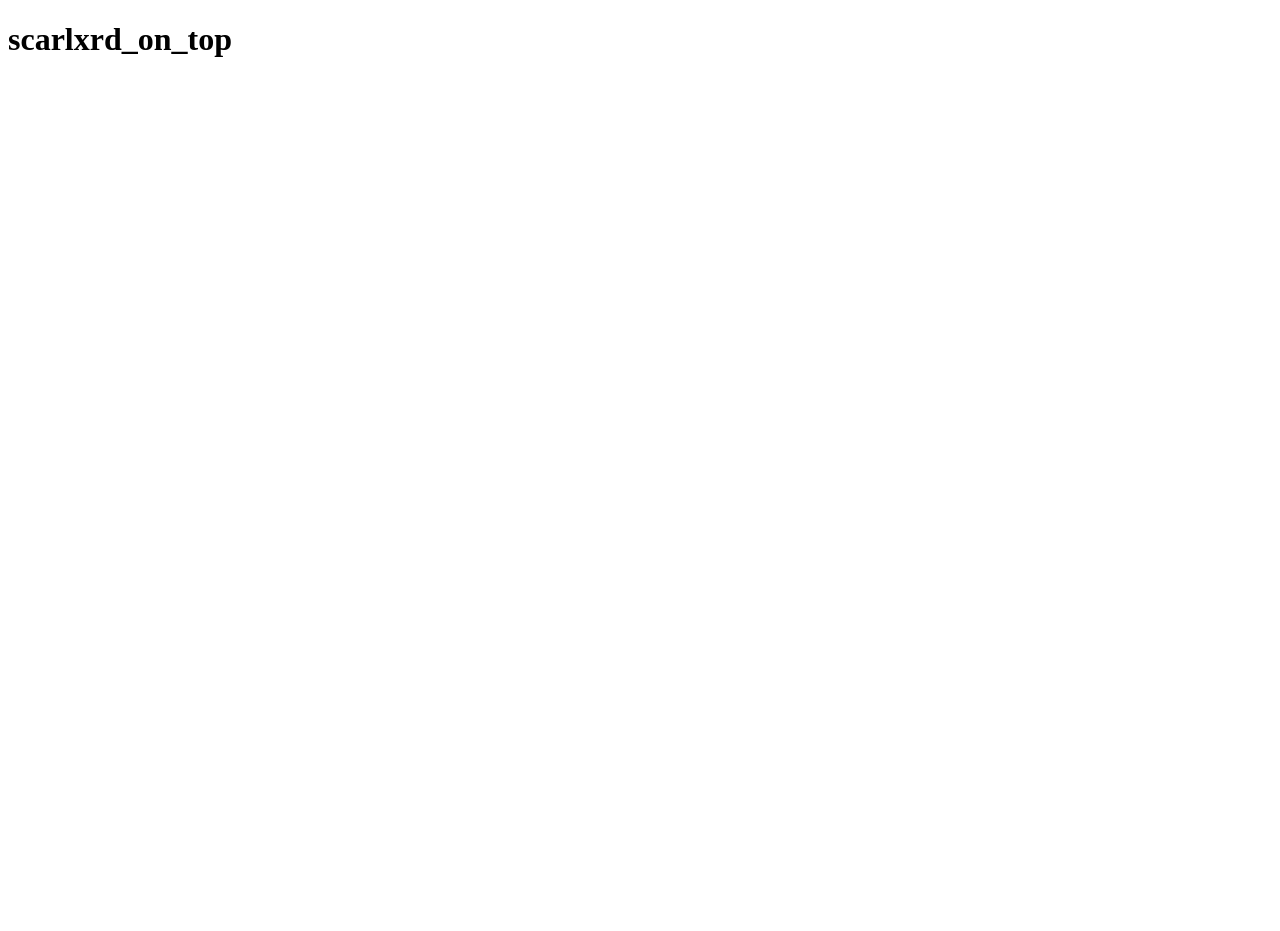
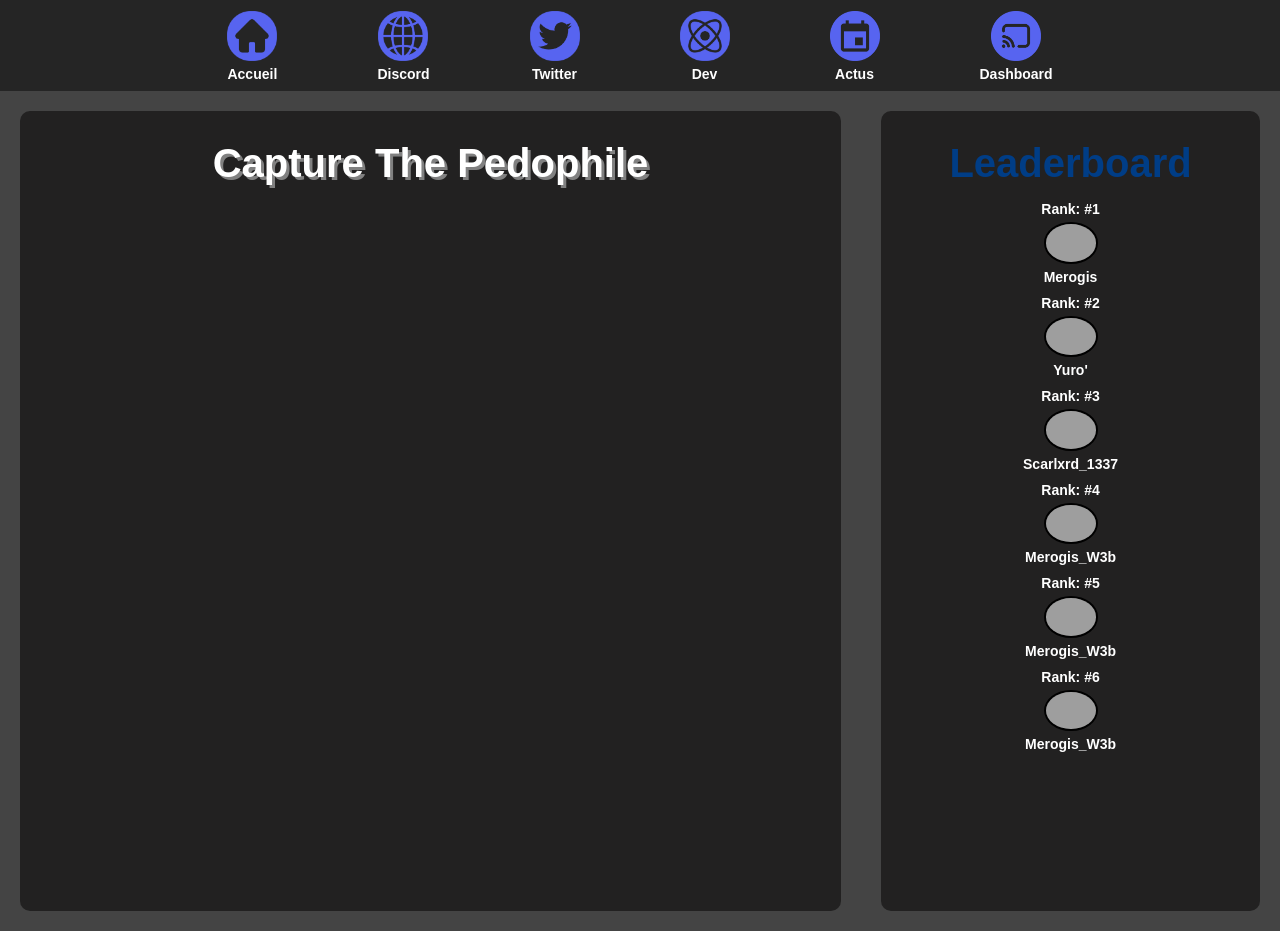
Before and after one commit to Scarlxrd211/211-Site, a Node server app: page /ctp/weekly in a window 1280 px wide. Before the commit the page is almost empty. Before the commit the page ends 57 px from the top, so only its background shows below. Run offline with Node 20, Linux system fonts and the light colour scheme; the visitor is signed in with stand-in values (Sample User, id 1); some libraries are stand-ins or nearby versions; grey boxes are pictures that could not be loaded.

Commit message:
Update ctp

```diff
--- a/ctp.html
+++ b/ctp.html
@@ -2,9 +2,64 @@
     <meta charset="UTF-8">
     <meta name="viewport" content="width=device-width, initial-scale=1.0">
     <link rel="stylesheet" href="/css/ctp.css">
-    <title>Document</title>
+    <title>211 CCXI | CTP</title>
 </head>
 <body>
-    <h1 id="test">scarlxrd_on_top</h1>
+    <div class="navbar">
+        <a href="/" class="logo-link">
+            <img src="/images/left-discord.png">
+            <span>Accueil</span>
+        </a>
+        <a href="https://discord.gg/211" target="_blank" class="logo-link">
+            <img src="/images/server.png" alt="Logo Serveur Discord">
+            <span>Discord</span>
+        </a>
+        <a href="https://twitter.com/Merogis_w3b" target="_blank" class="logo-link">
+            <img src="/images/twitter.png">
+            <span>Twitter</span>
+        </a>
+        <a href="https://discord.gg/codingspace" target="_blank" class="logo-link">
+            <img src="/images/developement.png">
+            <span>Dev</span>
+        </a>
+        <a href="/actus" class="logo-link">
+            <img src="/images/actus.png">
+            <span>Actus</span>
+        </a>
+        <a href="/dashboard" class="logo-link">
+            <img src="/images/login.png">
+            <span>Dashboard</span>
+        </a>
+    </div>
+    <div class="container-inline">
+        <div class="left-container">
+            <h1>
+                Capture The Pedophile
+            </h1>
+
+        </div>
+        <div class="right-container">
+            <h1>Leaderboard</h1>
+            <span>Rank: #1</span>
+            <img src="https://cdn.discordapp.com/attachments/1229117393092214876/1232631405826019348/a_25c6f8349a82e47fe9dddb2350cf4808.gif?ex=6634b4f4&amp;is=66336374&amp;hm=b07aae58161ca60f13b3924debbd543fa4c89c62fb5261d7184d81b1f32ea2af&amp;" id="img-top1">
+            <span id="name1">Merogis</span>
+            <span>Rank: #2</span>
+            <img src="https://cdn.discordapp.com/attachments/1229117393092214876/1232631405826019348/a_25c6f8349a82e47fe9dddb2350cf4808.gif?ex=6634b4f4&amp;is=66336374&amp;hm=b07aae58161ca60f13b3924debbd543fa4c89c62fb5261d7184d81b1f32ea2af&amp;" id="img-top2">
+            <span id="name2">Yuro'</span>
+            <span>Rank: #3</span>
+            <img src="https://cdn.discordapp.com/attachments/1229117393092214876/1232631405826019348/a_25c6f8349a82e47fe9dddb2350cf4808.gif?ex=6634b4f4&amp;is=66336374&amp;hm=b07aae58161ca60f13b3924debbd543fa4c89c62fb5261d7184d81b1f32ea2af&amp;" id="img-top3">
+            <span id="name3">Scarlxrd_1337</span>
+            <span>Rank: #4</span>
+            <img src="https://cdn.discordapp.com/attachments/1229117393092214876/1232631405826019348/a_25c6f8349a82e47fe9dddb2350cf4808.gif?ex=6634b4f4&amp;is=66336374&amp;hm=b07aae58161ca60f13b3924debbd543fa4c89c62fb5261d7184d81b1f32ea2af&amp;" id="img-top4">
+            <span id="name4">Merogis_W3b</span>
+            <span>Rank: #5</span>
+            <img src="https://cdn.discordapp.com/attachments/1229117393092214876/1232631405826019348/a_25c6f8349a82e47fe9dddb2350cf4808.gif?ex=6634b4f4&amp;is=66336374&amp;hm=b07aae58161ca60f13b3924debbd543fa4c89c62fb5261d7184d81b1f32ea2af&amp;" id="img-top5">
+            <span id="name5">Merogis_W3b</span>
+            <span>Rank: #6</span>
+            <img src="https://cdn.discordapp.com/attachments/1229117393092214876/1232631405826019348/a_25c6f8349a82e47fe9dddb2350cf4808.gif?ex=6634b4f4&amp;is=66336374&amp;hm=b07aae58161ca60f13b3924debbd543fa4c89c62fb5261d7184d81b1f32ea2af&amp;" id="img-top6">
+            <span id="name6">Merogis_W3b</span>
+        </div>
+    </div>
+
 
 </body></html>
--- a/index.js
+++ b/index.js
@@ -83,9 +83,14 @@
         }
 
         const $ = cheerio.load(data);
-
-        $(`#${id}`).text(nouveauTexte);
-
+        if (nouveauTexte.startsWith("https://")) {
+            $(`#${id}`).attr('src', nouveauTexte);
+        } else {
+            $(`#${id}`).text(nouveauTexte);
+        }
+        if (err) {
+        console.log(err)
+        }
         const nouvellePageHTML = $.html();
 
         fs.writeFile('ctp.html', nouvellePageHTML, 'utf8', (err) => {
@@ -94,7 +99,6 @@
                 res.status(500).send('Une erreur est survenue lors de l\'écriture du fichier HTML.');
                 return;
             }
-
             res.status(200).send('La page HTML a été modifiée avec succès !');
         });
     });
--- a/public/css/ctp.css
+++ b/public/css/ctp.css
@@ -1,3 +1,134 @@
 body {
-    color: black;
+    background-color: rgb(68, 68, 68);
+    padding: 0;
+    margin: 0;
+    position: relative;
 }
+
+.navbar {
+    margin-top: -4px;
+    display: flex;
+    align-items: center;
+    background-color: rgb(37, 37, 37);
+    height: 90px;
+    justify-content: center;
+    padding-top: 5px;
+}
+
+.logo-link {
+    display: flex;
+    flex-direction: column;
+    align-items: center;
+    text-decoration: none;
+    color: white;
+}
+
+.logo-link img {
+    width: 50px;
+    height: auto;
+    margin-right: 50px;
+    margin-left: 50px;
+}
+
+
+.logo-link span {
+    font-size: 14px;
+    font-weight: 800;
+    font-family: "Montserrat", sans-serif;
+    margin-top: 5px;
+    margin-right: 50px;
+    margin-left: 50px;
+}
+
+.logo-link:hover span {
+    color: grey;
+    transition: 500ms;
+}
+
+.logo-link:hover img {
+    filter: brightness(70%);
+    transition: 500ms;
+}
+
+.container-inline {
+    display: inline-flex;
+    width: 100%;
+}
+
+.left-container {
+    text-align: center;
+    margin: 20px;
+    height: 800px;
+    width: 1300px;
+    background-color: rgb(34, 33, 33);
+    border-radius: 10px;
+}
+
+.left-container h1 {
+	font-family: "Montserrat", sans-serif;
+    font-size: 40px;
+    font-weight: 800;
+    color: white;
+    text-shadow: 3px 3px grey;
+    text-align: center;
+    margin-top: 30px;
+    margin-bottom: 10px;
+}
+
+
+.right-container {
+    margin: 20px;
+    height: 800px;
+    width: 600px;
+    background-color: rgb(34, 33, 33);
+    border-radius: 10px;
+    text-align: center;
+}
+
+@keyframes multicolor {
+    0% { color: red; }
+    25% { color: blue; }
+    50% { color: green; }
+    75% { color: orange; }
+    100% { color: purple; }
+}
+
+
+.right-container h1 {
+	font-family: "Montserrat", sans-serif;
+    font-size: 40px;
+    font-weight: 800;
+    color: white;
+    text-align: center;
+    margin-top: 30px;
+    margin-bottom: 10px;
+    animation: multicolor 5s infinite;
+}
+
+.right-container {
+    display: flex;
+    flex-direction: column;
+    align-items: center;
+    text-decoration: none;
+    color: white;
+}
+
+.right-container img {
+    width: 50px;
+    height: auto;
+    margin-right: 50px;
+    margin-left: 50px;
+    border-radius: 100%;
+    border: 2px solid black;
+}
+
+
+.right-container span {
+    font-size: 14px;
+    font-weight: 800;
+    font-family: "Montserrat", sans-serif;
+    margin-top: 5px;
+    margin-right: 50px;
+    margin-left: 50px;
+    margin-bottom: 5px;
+}
--- a/views/dashboard.ejs
+++ b/views/dashboard.ejs
@@ -37,7 +37,7 @@
         <img src="" class="avatar" id="avatar">
         <div class="content">
             <h6>Vous etes bien connecté !</h6>
-            <h1>Welcome <%= username %>!</h1>
+            <h1><%= username %>!</h1>
         </div>
         <a href="/" class="logout">
             <img src="/images/logout-logo.png" height="50px" width="50px">
```
Also changed, not shown: accueil.html (+4 -4 lines), public/boardimg/merogis/IMG_0109.jpg (added), public/images/leaderboard.png (added).
